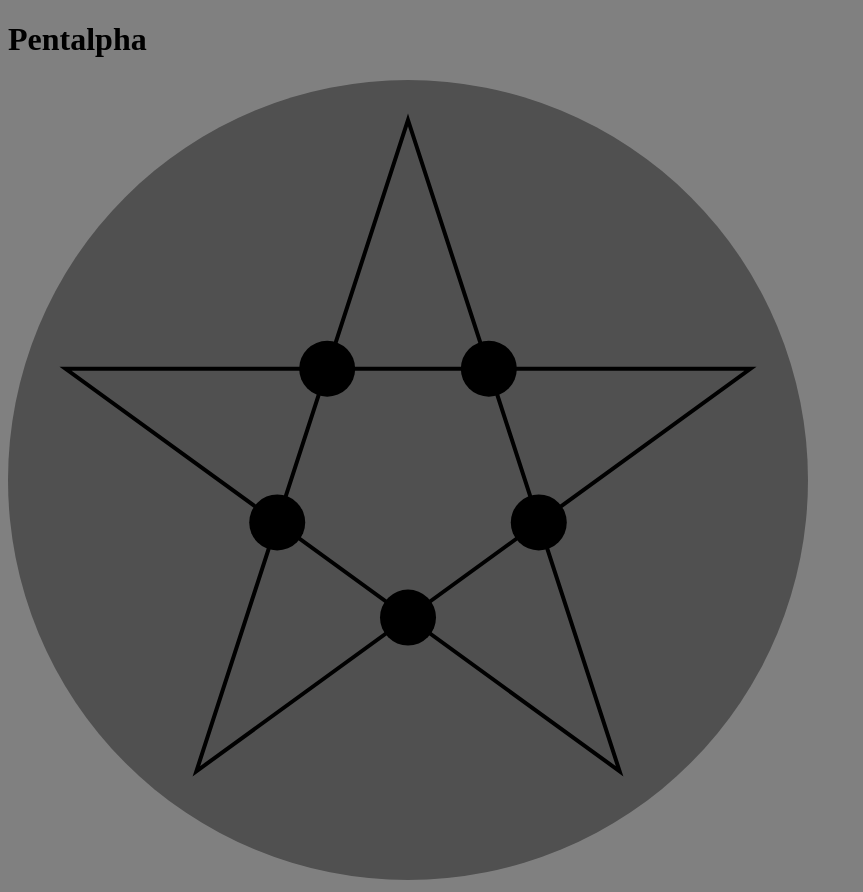
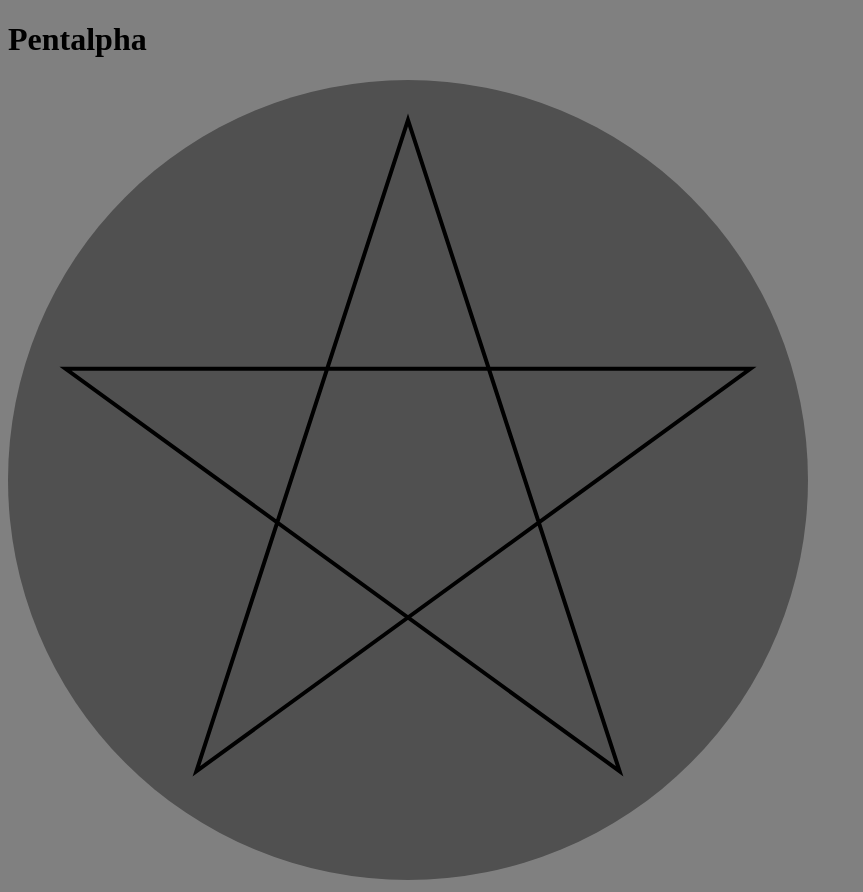
Before and after one commit to adrian-sch-web/Pentalpha, an Angular app: page / in a window 1280 px wide. Shown: the whole page, without its empty margins (0-863 px from the left). Built offline with nearby package versions, Linux system fonts and the light colour scheme.

Commit message:
merged object to one

```diff
--- a/src/app/boardview/Pentagram.ts
+++ b/src/app/boardview/Pentagram.ts
@@ -1,4 +1,6 @@
 export interface Pentagram {
-    points: number[][];
-    stones: boolean[];
+    outerPoints: number[][];
+    outerStones: boolean[];
+    innerPoints: number[][];
+    innerStones: boolean[];
 }
--- a/src/app/boardview/boardview.component.html
+++ b/src/app/boardview/boardview.component.html
@@ -2,11 +2,11 @@
     <svg height="800" viewBox="0 0 200 200">
         <circle cx="100" cy="100" r="100" style="fill:#505050"/>
         <polygon [attr.points]="getPentagram()" stroke="black" fill="none"/>
-        @for (point of outerPentagram.points; track $index) {
-            <circle [attr.cx]="point[0]" [attr.cy]="point[1]" r="7" [attr.fill]="'none'"/>
+        @for (point of pentagram.outerPoints; track $index) {
+            <circle [attr.cx]="point[0]" [attr.cy]="point[1]" r="7" [attr.fill]="getStoneColor($index,true)"/>
         }
-        @for (point of innerPentagram.points; track $index) {
-            <circle [attr.cx]="point[0]" [attr.cy]="point[1]" r="7"/>
+        @for (point of pentagram.innerPoints; track $index) {
+            <circle [attr.cx]="point[0]" [attr.cy]="point[1]" r="7" [attr.fill]="getStoneColor($index,false)"/>
             }
     </svg>
 </div>
--- a/src/app/boardview/boardview.component.ts
+++ b/src/app/boardview/boardview.component.ts
@@ -9,14 +9,18 @@ import { Pentagram } from './Pentagram';
 export class BoardviewComponent implements OnInit {
   private degreeToRadian = Math.PI / 180;
   private goldenRatio = (1 + Math.sqrt(5)) / 2;
-  public outerPentagram: Pentagram = { points: [], stones: [] };
-  public innerPentagram: Pentagram = { points: [], stones: [] };
+  public pentagram: Pentagram = {
+    outerPoints: [],
+    outerStones: [],
+    innerPoints: [],
+    innerStones: []
+  };
 
   ngOnInit(): void {
-    this.outerPentagram.points = this.getPoints(90, 270);
-    this.outerPentagram.stones = [false, false, false, false, false];
-    this.innerPentagram.points = this.getPoints(90 / (this.goldenRatio ** 2), 90);
-    this.innerPentagram.stones = [false, false, false, false, false];
+    this.pentagram.outerPoints = this.getPoints(90, 270);
+    this.pentagram.outerStones = [false, false, false, false, false];
+    this.pentagram.innerPoints = this.getPoints(90 / (this.goldenRatio ** 2), 90);
+    this.pentagram.innerStones = [false, false, false, false, false];
   }
 
   getPoints(radius: number, startAngle: number) {
@@ -29,6 +33,15 @@ export class BoardviewComponent implements OnInit {
   }
 
   getPentagram(): string {
-    return this.outerPentagram.points.map(a => a.join(",")).join(" ");
+    return this.pentagram.outerPoints.map(a => a.join(",")).join(" ");
+  }
+
+  getStoneColor(index: number, outer: boolean): string {
+    if (outer) {
+      return this.pentagram.outerStones[index] ? 'black' : 'none';
+    }
+    else {
+      return this.pentagram.innerStones[index] ? 'black' : 'none';
+    }
   }
 }
```
